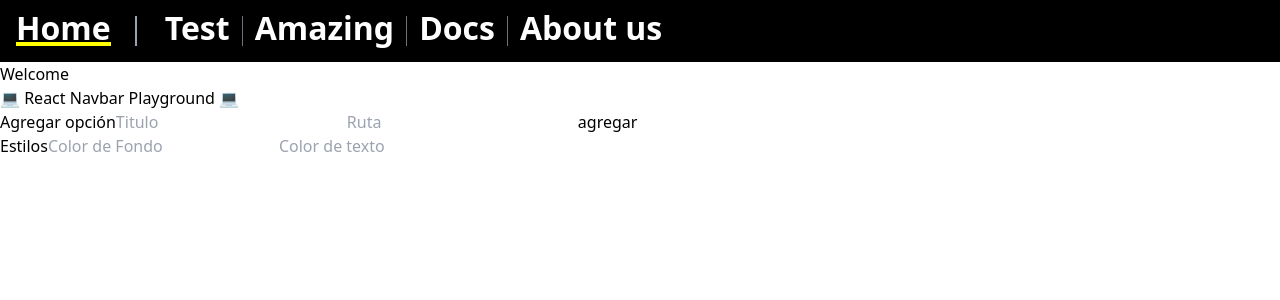
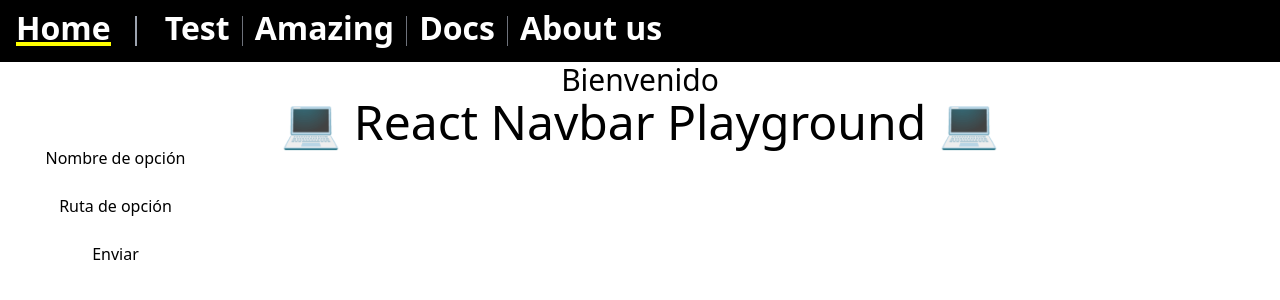
Before and after one commit to Pipexlul/U7-DOpt2-React-Nav-PG, a React (Vite) app: page /home in a window 1280 px wide. Shown: the top 300 px of the page. Built offline with nearby package versions, Linux system fonts and the light colour scheme; a web font is replaced by a local one.

Commit message:
Add Form component and types. Rework Home view to include Form functionality. Create context for Home view.

```diff
--- /dev/null
+++ b/src/components/Form.tsx
@@ -0,0 +1,60 @@
+import { useContext } from "react";
+import type { ReactNode } from "react";
+
+import { HomeContext } from "../contexts/HomeContext";
+import type { HomeContextProps } from "../types/HomeContext";
+
+import type { FormProps } from "../types/Components";
+
+const Form: React.FC<FormProps> = ({ formName, submitAction, children }) => {
+  const { inputValues, handleInputValue } = useContext(
+    HomeContext
+  ) as HomeContextProps;
+
+  const getControlName = (name: string) => {
+    return `${formName}.${name}`;
+  };
+
+  const controls: ReactNode[] = [];
+
+  children.forEach((child, idx) => {
+    const origIdx = idx;
+
+    idx = idx === 0 ? idx : idx + 1;
+
+    switch (child.type) {
+      case "text":
+        controls.push(
+          <label key={idx}>
+            <span className="text-center inline-block w-full">
+              {child.labelName}
+            </span>
+            <br />
+            <input
+              type="text"
+              name={getControlName(child.labelName)}
+              onChange={(e) => {
+                handleInputValue(child.labelName, e.target.value);
+              }}
+            />
+          </label>
+        );
+        break;
+      case "submit":
+        controls.push(
+          <button key={idx} className="text-center w-1/2" type="submit">
+            {child.labelName}
+          </button>
+        );
+        break;
+    }
+  });
+
+  return (
+    <form className="flex flex-col items-center" onSubmit={submitAction}>
+      {controls}
+    </form>
+  );
+};
+
+export default Form;
--- /dev/null
+++ b/src/contexts/HomeContext.tsx
@@ -0,0 +1,53 @@
+import { createContext, useState } from "react";
+
+import type { HomeContextProps } from "../types/HomeContext";
+import type { FormInputValues, FormChild } from "../types/Components";
+
+const HomeContext = createContext<HomeContextProps | null>(null);
+
+const HomeContextProvider: React.FC<React.PropsWithChildren> = ({
+  children,
+}) => {
+  const tabForm: FormChild[] = [
+    {
+      labelName: "Nombre de opción",
+      type: "text",
+    },
+    {
+      labelName: "Ruta de opción",
+      type: "text",
+    },
+    {
+      labelName: "Enviar",
+      type: "submit",
+    },
+  ];
+
+  const styleForm: FormChild[] = [];
+
+  const [inputValues, setInputValues] = useState<FormInputValues[]>([]);
+
+  const handleInputValue = (name: string, value: string) => {
+    const newState = [...inputValues];
+
+    const idx = newState.findIndex((item) => item.name === name);
+    if (idx === -1) {
+      newState.push({ name, value });
+    } else {
+      newState[idx].value = value;
+    }
+
+    setInputValues(newState);
+  };
+
+  return (
+    <HomeContext.Provider
+      value={{ inputValues, handleInputValue, tabForm, styleForm }}
+    >
+      {children}
+    </HomeContext.Provider>
+  );
+};
+
+export default HomeContextProvider;
+export { HomeContext };
--- a/src/types/Components.ts
+++ b/src/types/Components.ts
@@ -3,4 +3,25 @@ interface NavLink {
   isActive: boolean;
 }
 
-export type { NavLink as NavLinkProps };
+interface FormInputValues {
+  name: string;
+  value: string;
+}
+
+interface FormChild {
+  labelName: string;
+  type: "text" | "submit" | "color";
+}
+
+interface Form {
+  formName: string;
+  submitAction: (event: React.FormEvent<HTMLFormElement>) => void;
+  children: FormChild[];
+}
+
+export type {
+  NavLink as NavLinkProps,
+  Form as FormProps,
+  FormInputValues,
+  FormChild,
+};
--- /dev/null
+++ b/src/types/HomeContext.ts
@@ -0,0 +1,8 @@
+import type { FormInputValues, FormChild } from "./Components";
+
+export interface HomeContextProps {
+  inputValues: FormInputValues[];
+  tabForm: FormChild[];
+  styleForm: FormChild[];
+  handleInputValue: (name: string, value: string) => void;
+}
--- a/src/views/Home.tsx
+++ b/src/views/Home.tsx
@@ -1,25 +1,40 @@
-const Home: React.FC = () => {
+import { useContext } from "react";
+
+import HomeContextProvider, { HomeContext } from "../contexts/HomeContext";
+import type { HomeContextProps } from "../types/HomeContext";
+
+import Form from "../components/Form";
+
+// Helper component that gets wrapped by the main component to be able to use useContext
+const HomeContent: React.FC = () => {
+  const { tabForm, styleForm } = useContext(HomeContext) as HomeContextProps;
+
   return (
-    <div>
-      <h2>Welcome</h2>
-      <h1>💻 React Navbar Playground 💻</h1>
+    <div className="flex flex-col">
+      <h2 className="text-center text-3xl">Bienvenido</h2>
+      <h1 className="text-center text-5xl">💻 React Navbar Playground 💻</h1>
 
-      <div>
-        <div>
-          <label>Agregar opción</label>
-          <input placeholder="Titulo" />
-          <input placeholder="Ruta" />
-          <button>agregar</button>
-        </div>
-
-        <div>
-          <label>Estilos</label>
-          <input placeholder="Color de Fondo" />
-          <input placeholder="Color de texto" />
-        </div>
+      <div className="flex">
+        <Form
+          formName="TabsForm"
+          submitAction={(e) => {
+            e.preventDefault();
+            console.log("Submit clicked!");
+          }}
+        >
+          {tabForm}
+        </Form>
       </div>
     </div>
   );
 };
 
+const Home: React.FC = () => {
+  return (
+    <HomeContextProvider>
+      <HomeContent />
+    </HomeContextProvider>
+  );
+};
+
 export default Home;
```
